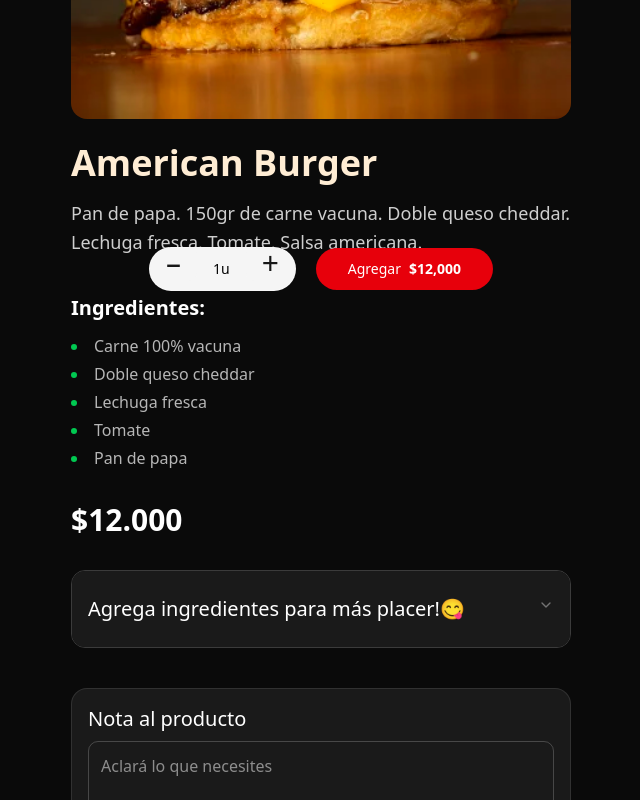
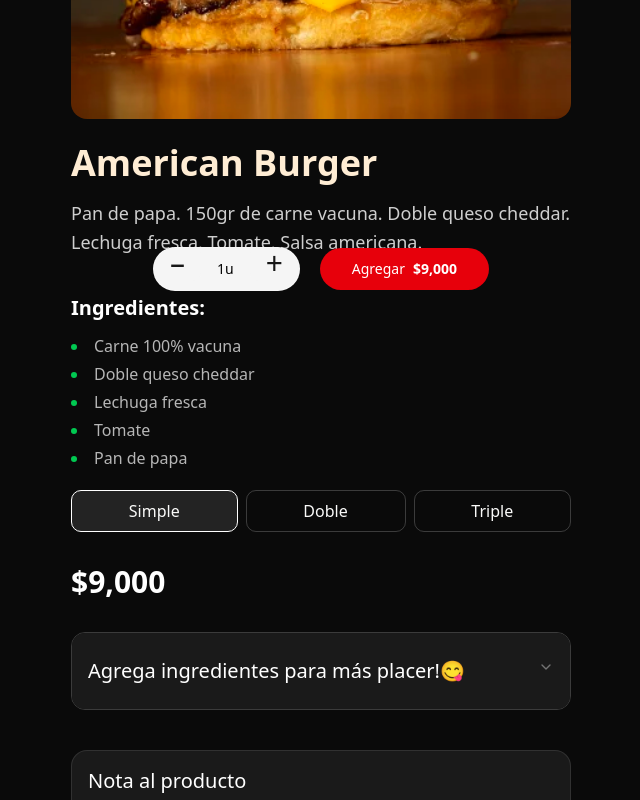
Before and after one commit to SebaPerez90/tyson-burger, a Next.js app: page /menu/american-burger in a window 1280 px wide. Shown: the part 469-1269 px from the top of the page, without its empty margins (319-959 px from the left). Built offline with nearby package versions, Linux system fonts and the light colour scheme.

Commit message:
add detailing complete flow cart

```diff
--- a/src/components/cart/ProductCheckout.tsx
+++ b/src/components/cart/ProductCheckout.tsx
@@ -60,7 +60,7 @@ const ProductCheckout = ({ clientOrder }: { clientOrder: Order[] }) => {
           </li>
         ))}
       </ul>
-      <div className="flex justify-between items-center px-4 py-6 w-full">
+      <div className="flex justify-between items-center px-4 py-2 w-full">
         <span className="font-bold">Subtotal</span>
         <span className="font-bold">
           ${" "}
--- a/src/components/cart/SummaryCard.tsx
+++ b/src/components/cart/SummaryCard.tsx
@@ -111,11 +111,11 @@ ${isDelivery ? `• Envio: $${envio.toLocaleString()}` : ""}
 
     window.open(`https://wa.me/${phone}?text=${encoded}`, "_blank");
 
-    // localStorage.removeItem("clientOrder");
+    localStorage.removeItem("clientOrder");
 
-    // setTimeout(() => {
-    //   window.location.href = "/";
-    // }, 300);
+    setTimeout(() => {
+      window.location.href = "/";
+    }, 300);
   };
 
   return (
--- /dev/null
+++ b/src/components/menu/BurgerSizeSelector.tsx
@@ -0,0 +1,24 @@
+type Props = {
+  burgerSize: "simple" | "doble" | "triple";
+  setBurgerSize: (v: "simple" | "doble" | "triple") => void;
+};
+
+const BurgerSizeSelector = ({ burgerSize, setBurgerSize }: Props) => {
+  return (
+    <div className="flex items-center gap-2 mt-5 w-full">
+      {(["simple", "doble", "triple"] as const).map((size) => (
+        <button
+          key={size}
+          onClick={() => setBurgerSize(size)}
+          className={`px-4 py-2 rounded-lg border cursor-pointer grow capitalize text-stone-50 ${
+            burgerSize === size ? "bg-white/10 border-white" : "border-white/20"
+          }`}
+        >
+          {size}
+        </button>
+      ))}
+    </div>
+  );
+};
+
+export default BurgerSizeSelector;
--- a/src/components/ui/cards/HamburgerCard.tsx
+++ b/src/components/ui/cards/HamburgerCard.tsx
@@ -34,7 +34,7 @@ const HamburgerCard = ({ item }: { item: HamburgerItem }) => {
         {/* Precio + Botones */}
         <div className="mt-auto flex items-center justify-between pt-4 border-t border-zinc-200">
           <span className="text-2xl font-bold font-almarai text-white">
-            {item.price}
+            {item.price.simple}
           </span>
           <Link href={`/menu/${item.name.toLowerCase().replace(/\s+/g, "-")}`}>
             <Button
--- a/src/components/ui/cards/ProductDetailCard.tsx
+++ b/src/components/ui/cards/ProductDetailCard.tsx
@@ -1,11 +1,12 @@
 "use client";
 
 import Image from "next/image";
+import { useEffect, useState } from "react";
+import { parsePriceStringToNumber } from "@/src/utils/priceConverter";
 
 import SubMenuAcordeon from "@/src/components/ui/acordeons/SubMenuAcordeon";
 import AddToCart from "@/src/components/cart/AddToCart";
-import { useEffect, useState } from "react";
-import { parsePriceStringToNumber } from "@/src/utils/priceConverter";
+import BurgerSizeSelector from "../../menu/BurgerSizeSelector";
 
 type Extra = { id: string; label: string; price: string };
 
@@ -14,8 +15,11 @@ const ProductDetailCard = ({ product }: { product: HamburgerItem }) => {
   const [note, setNote] = useState("");
   const [count, setCount] = useState(1);
   const [totalPrice, setTotalPrice] = useState(0);
+  const [burgerSize, setBurgerSize] = useState<"simple" | "doble" | "triple">(
+    "simple"
+  );
 
-  const basePrice = parsePriceStringToNumber(product.price);
+  const basePrice = parsePriceStringToNumber(String(product.price.simple));
 
   useEffect(() => {
     const extrasSum = selectedExtras.reduce(
@@ -72,9 +76,20 @@ const ProductDetailCard = ({ product }: { product: HamburgerItem }) => {
             ))}
           </ul>
 
+          {/* Tamaños de hamburguesas */}
+          <BurgerSizeSelector
+            burgerSize={burgerSize}
+            setBurgerSize={setBurgerSize}
+          />
+
           {/* precio   */}
           <span className="text-3xl font-bold text-white mt-8">
-            {product.price}
+            $
+            {burgerSize === "simple"
+              ? product.price.simple.toLocaleString()
+              : burgerSize === "doble"
+              ? product.price.doble.toLocaleString()
+              : product.price.triple.toLocaleString()}
           </span>
         </div>
 
--- a/src/mockup/menu.json
+++ b/src/mockup/menu.json
@@ -9,7 +9,12 @@
       "Salsa mac",
       "Pan de papa"
     ],
-    "price": "$9.000",
+    "price": {
+      "simple": 9000,
+      "doble": 11000,
+      "triple": 13000
+    },
+
     "image": "/menu/cheese-burger.webp"
   },
   {
@@ -23,7 +28,12 @@
       "Salsa BBQ casera",
       "Pan de papa"
     ],
-    "price": "$12.000",
+    "price": {
+      "simple": 9000,
+      "doble": 11000,
+      "triple": 13000
+    },
+
     "image": "/menu/oklahoma-burger.webp"
   },
   {
@@ -36,7 +46,12 @@
       "Tocino crocante",
       "Pan de papa"
     ],
-    "price": "$12.000",
+    "price": {
+      "simple": 9000,
+      "doble": 11000,
+      "triple": 13000
+    },
+
     "image": "/menu/cheese-bacon-burger.webp"
   },
   {
@@ -50,7 +65,12 @@
       "Tomate",
       "Pan de papa"
     ],
-    "price": "$12.000",
+    "price": {
+      "simple": 9000,
+      "doble": 11000,
+      "triple": 13000
+    },
+
     "image": "/menu/american-burger.webp"
   }
 ]
--- a/src/types/index.d.ts
+++ b/src/types/index.d.ts
@@ -5,7 +5,11 @@ type HamburgerItem = {
   name: string;
   ingredients: string[];
   description: string;
-  price: string;
+  price: {
+    simple: number;
+    doble: number;
+    triple: number;
+  };
   image: string;
 };
 
```
